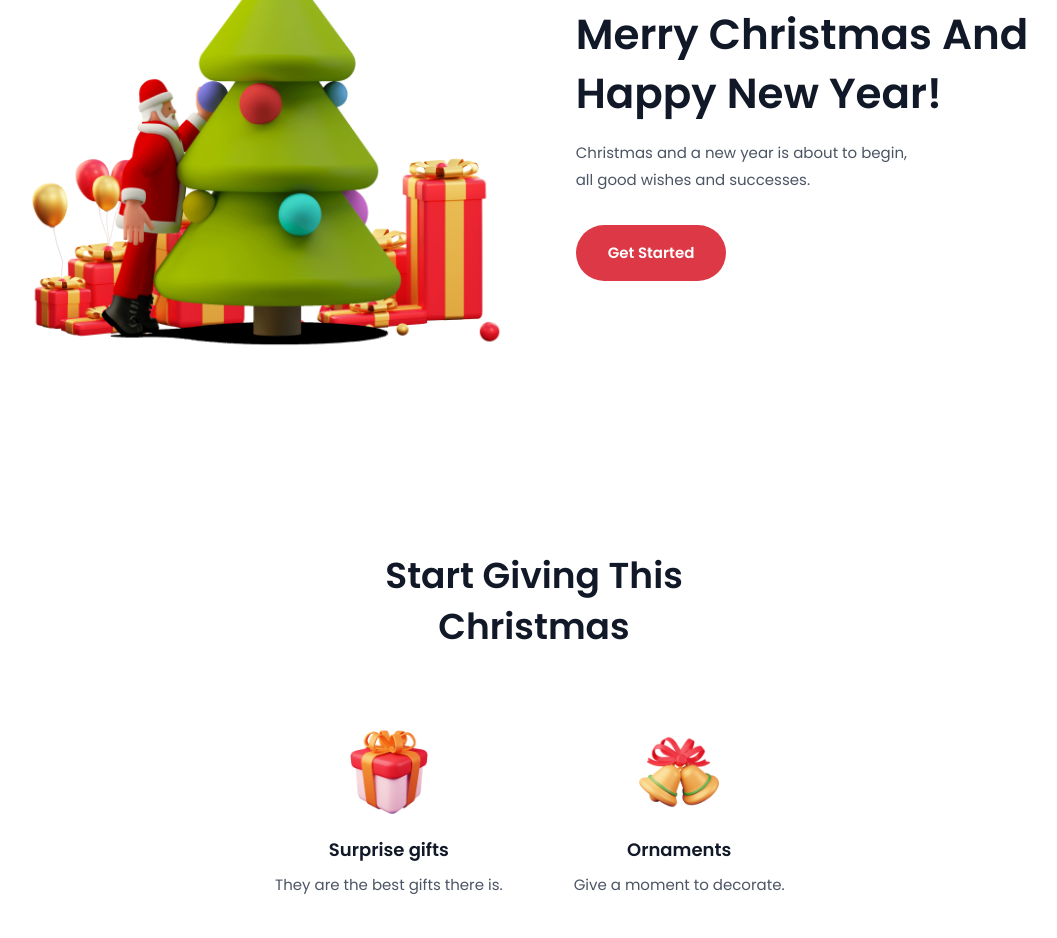
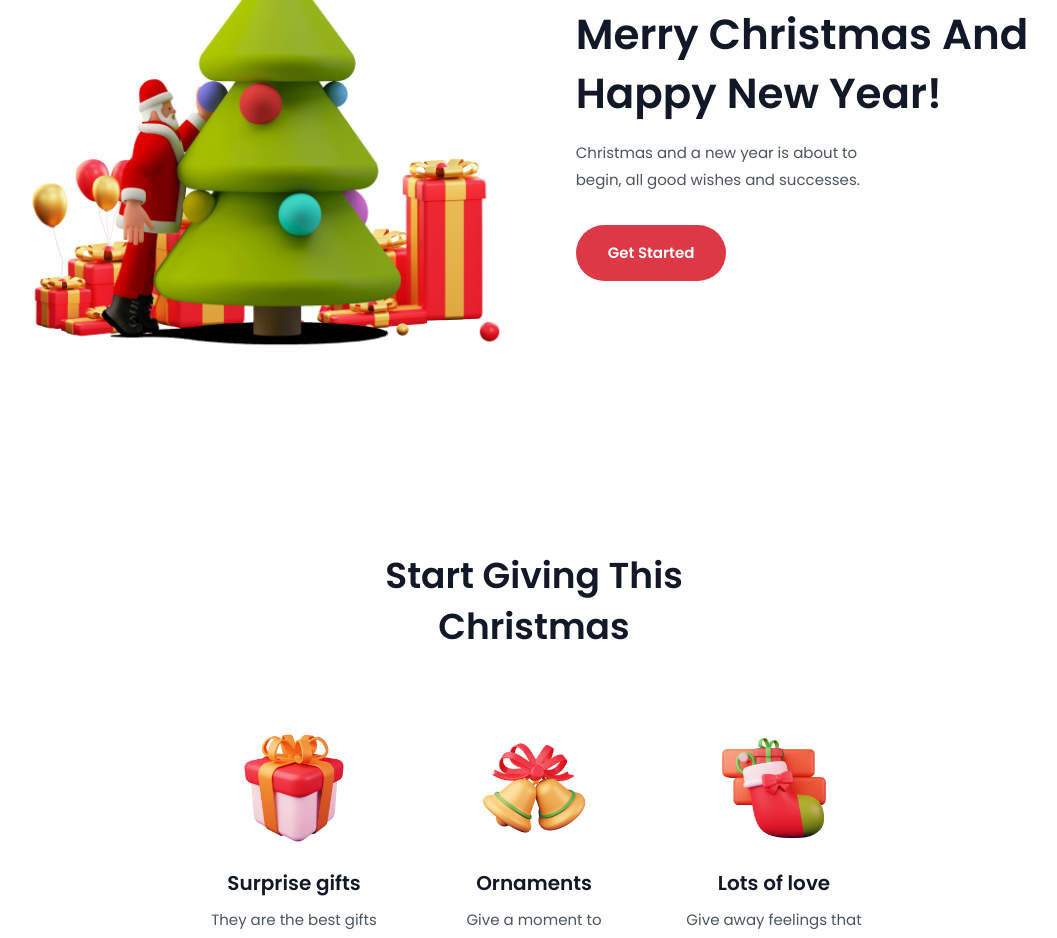
Before and after one commit to fajarfadillahh/christmas-store-react-tailwind, a React (Vite) app: page / in a window 1280 px wide. Shown: the part 200-1138 px from the top of the page, without its empty margins (106-1163 px from the left). Built offline with nearby package versions, Linux system fonts and the light colour scheme.

Commit message:
responsive Giving

```diff
--- a/src/parts/HomePage/Giving.jsx
+++ b/src/parts/HomePage/Giving.jsx
@@ -16,16 +16,16 @@ export default function Giving() {
           </h1>
         </div>
 
-        <div className="giving__group grid grid-cols-2 gap-x-6 gap-y-10">
+        <div className="giving__group grid grid-cols-2 gap-x-6 gap-y-10 xs:max-w-sm md:max-w-xl md:grid-cols-3 lg:max-w-2xl lg:gap-x-12">
           <div className="giving__content grid justify-items-center gap-2 text-center">
             <img
               src={GivingImg1}
               alt="giving img"
-              className="giving__content-img w-28"
+              className="giving__content-img w-28 md:w-32 lg:w-36"
             />
 
             <div>
-              <h3 className="giving__content-title pb-2 text-[18px] font-semibold text-gray-900">
+              <h3 className="giving__content-title pb-2 text-[18px] font-semibold text-gray-900 lg:text-[20px]">
                 Surprise gifts
               </h3>
               <p className="giving__content-text section-text">
@@ -38,11 +38,11 @@ export default function Giving() {
             <img
               src={GivingImg2}
               alt="giving img"
-              className="giving__content-img w-28"
+              className="giving__content-img w-28 md:w-32 lg:w-36"
             />
 
             <div>
-              <h3 className="giving__content-title pb-2 text-[18px] font-semibold text-gray-900">
+              <h3 className="giving__content-title pb-2 text-[18px] font-semibold text-gray-900 lg:text-[20px]">
                 Ornaments
               </h3>
               <p className="giving__content-text section-text">
@@ -55,11 +55,11 @@ export default function Giving() {
             <img
               src={GivingImg3}
               alt="giving img"
-              className="giving__content-img w-28"
+              className="giving__content-img w-28 md:w-32 lg:w-36"
             />
 
             <div>
-              <h3 className="giving__content-title pb-2 text-[18px] font-semibold text-gray-900">
+              <h3 className="giving__content-title pb-2 text-[18px] font-semibold text-gray-900 lg:text-[20px]">
                 Lots of love
               </h3>
               <p className="giving__content-text section-text">
--- a/src/parts/HomePage/Hero.jsx
+++ b/src/parts/HomePage/Hero.jsx
@@ -21,7 +21,7 @@ export default function Hero() {
             Merry Christmas and <br />
             Happy New Year!
           </h1>
-          <p className="hero__text section-text section-bottom sm:max-w-[350px]">
+          <p className="hero__text section-text section-bottom sm:max-w-[350px] xl:max-w-[300px]">
             Christmas and a new year is about to begin, all good wishes and
             successes.
           </p>
```
